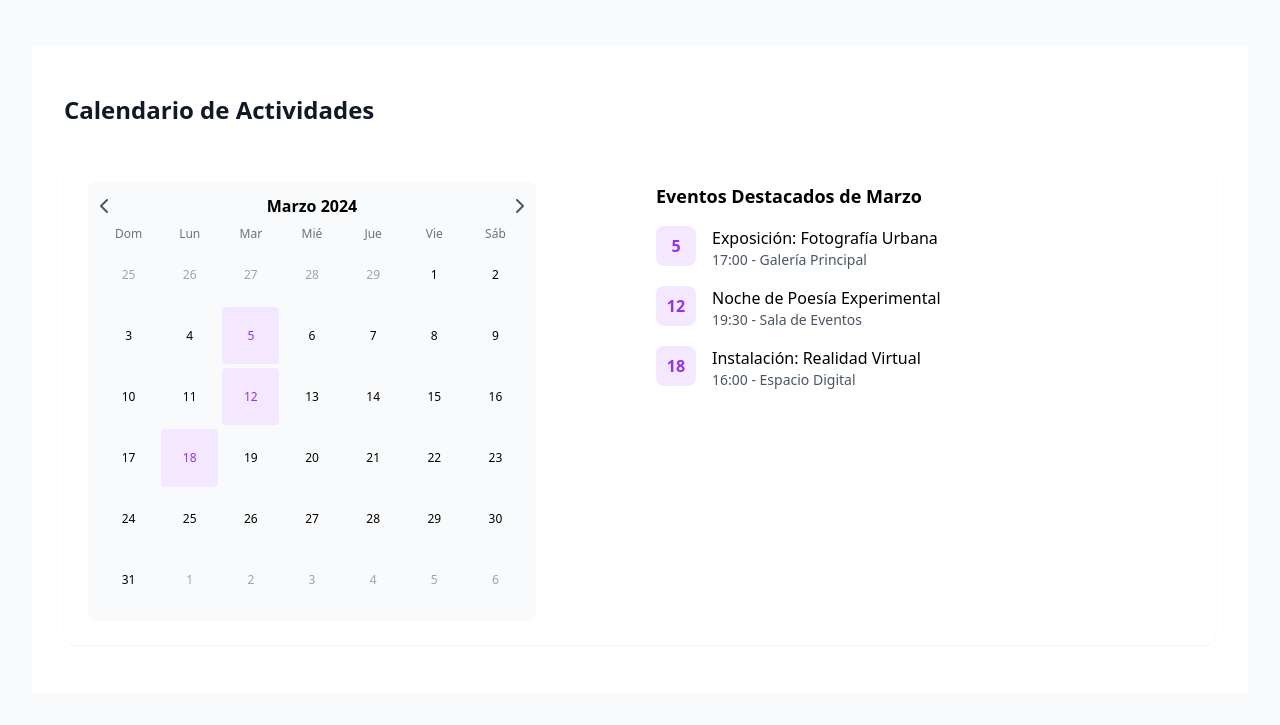
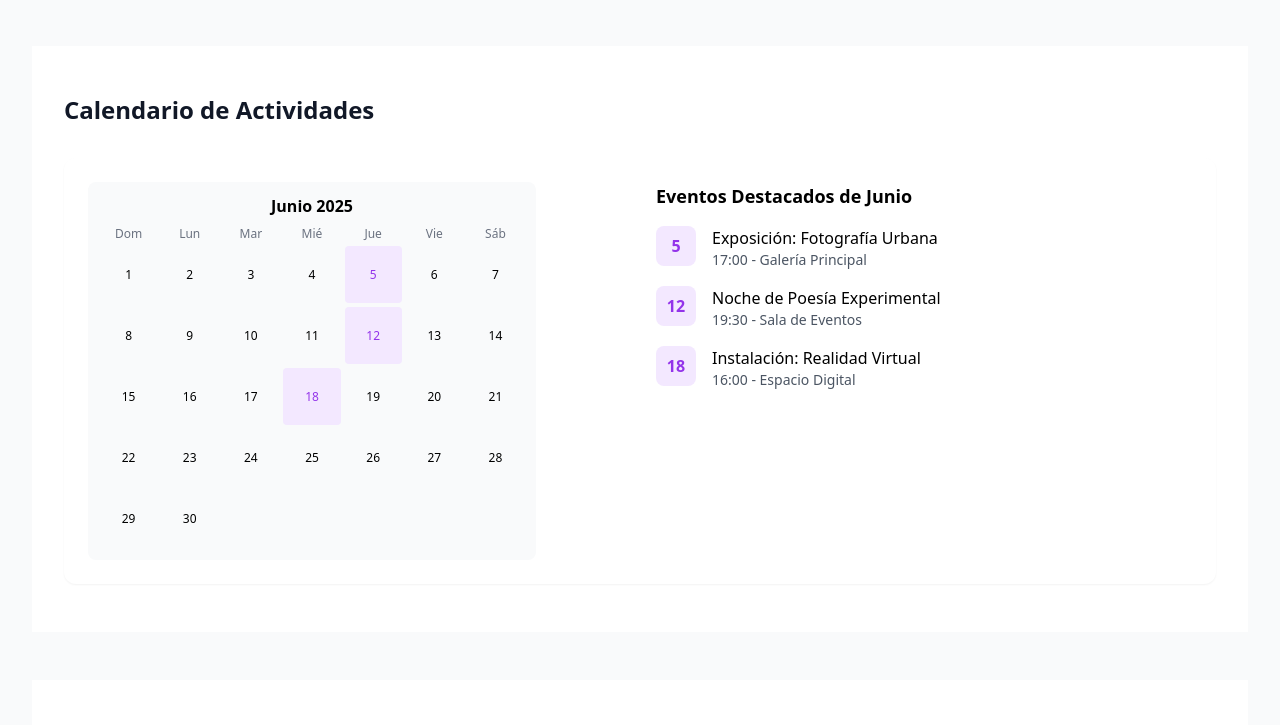
Before and after one commit to bialotomas/grupo12-proyectofinal, a plain HTML site: page eventos.html in a window 1280 px wide. Shown: the part 67-792 px from the top of the page. Drawn offline with nearby package versions, Linux system fonts and the light colour scheme.

Commit message:
Update eventos.html

```diff
--- a/eventos.html
+++ b/eventos.html
@@ -70,19 +70,15 @@
       <!-- Calendar Section -->
       <section class="py-12 bg-white mb-12">
         <div class="max-w-7xl mx-auto px-4 sm:px-6 lg:px-8">
-                <h2 class="text-2xl font-bold text-gray-900 mb-8">Calendario de Actividades</h2>
+          <h2 class="text-2xl font-bold text-gray-900 mb-8">
+            Calendario de Actividades
+          </h2>
           <div class="bg-white rounded-xl shadow-sm p-6">
             <div class="grid md:grid-cols-2 gap-8">
               <!-- Calendar -->
               <div class="bg-gray-50 rounded-lg p-3 max-w-md">
-                            <div class="flex justify-between items-center mb-2">
-                                <button class="text-gray-600 hover:text-purple-600">
-                                    <i class="fas fa-chevron-left"></i>
-                                </button>
-                                <h3 class="text-base font-semibold">Marzo 2024</h3>
-                                <button class="text-gray-600 hover:text-purple-600">
-                                    <i class="fas fa-chevron-right"></i>
-                                </button>
+                <div class="text-center mb-2">
+                  <h3 class="text-base font-semibold">Junio 2025</h3>
                 </div>
                 <div class="grid grid-cols-7 gap-1 text-center mb-1">
                   <div class="text-xs font-medium text-gray-500">Dom</div>
@@ -94,89 +90,212 @@
                   <div class="text-xs font-medium text-gray-500">Sáb</div>
                 </div>
                 <div class="grid grid-cols-7 gap-1">
-                                <!-- Días del mes -->
-                                <div class="aspect-square flex items-center justify-center text-xs text-gray-400">25</div>
-                                <div class="aspect-square flex items-center justify-center text-xs text-gray-400">26</div>
-                                <div class="aspect-square flex items-center justify-center text-xs text-gray-400">27</div>
-                                <div class="aspect-square flex items-center justify-center text-xs text-gray-400">28</div>
-                                <div class="aspect-square flex items-center justify-center text-xs text-gray-400">29</div>
-                                <div class="aspect-square flex items-center justify-center text-xs">1</div>
-                                <div class="aspect-square flex items-center justify-center text-xs">2</div>
+                  <!-- Semana 1 -->
+                  <div
+                    class="aspect-square flex items-center justify-center text-xs"
+                  >
+                    1
+                  </div>
+                  <div
+                    class="aspect-square flex items-center justify-center text-xs"
+                  >
+                    2
+                  </div>
+                  <div
+                    class="aspect-square flex items-center justify-center text-xs"
+                  >
+                    3
+                  </div>
+                  <div
+                    class="aspect-square flex items-center justify-center text-xs"
+                  >
+                    4
+                  </div>
+                  <div
+                    class="aspect-square flex items-center justify-center text-xs bg-purple-100 text-purple-600 rounded"
+                  >
+                    5
+                  </div>
+                  <div
+                    class="aspect-square flex items-center justify-center text-xs"
+                  >
+                    6
+                  </div>
+                  <div
+                    class="aspect-square flex items-center justify-center text-xs"
+                  >
+                    7
+                  </div>
                   <!-- Semana 2 -->
-                                <div class="aspect-square flex items-center justify-center text-xs">3</div>
-                                <div class="aspect-square flex items-center justify-center text-xs">4</div>
-                                <div class="aspect-square flex items-center justify-center text-xs bg-purple-100 text-purple-600 rounded">5</div>
-                                <div class="aspect-square flex items-center justify-center text-xs">6</div>
-                                <div class="aspect-square flex items-center justify-center text-xs">7</div>
-                                <div class="aspect-square flex items-center justify-center text-xs">8</div>
-                                <div class="aspect-square flex items-center justify-center text-xs">9</div>
+                  <div
+                    class="aspect-square flex items-center justify-center text-xs"
+                  >
+                    8
+                  </div>
+                  <div
+                    class="aspect-square flex items-center justify-center text-xs"
+                  >
+                    9
+                  </div>
+                  <div
+                    class="aspect-square flex items-center justify-center text-xs"
+                  >
+                    10
+                  </div>
+                  <div
+                    class="aspect-square flex items-center justify-center text-xs"
+                  >
+                    11
+                  </div>
+                  <div
+                    class="aspect-square flex items-center justify-center text-xs bg-purple-100 text-purple-600 rounded"
+                  >
+                    12
+                  </div>
+                  <div
+                    class="aspect-square flex items-center justify-center text-xs"
+                  >
+                    13
+                  </div>
+                  <div
+                    class="aspect-square flex items-center justify-center text-xs"
+                  >
+                    14
+                  </div>
                   <!-- Semana 3 -->
-                                <div class="aspect-square flex items-center justify-center text-xs">10</div>
-                                <div class="aspect-square flex items-center justify-center text-xs">11</div>
-                                <div class="aspect-square flex items-center justify-center text-xs bg-purple-100 text-purple-600 rounded">12</div>
-                                <div class="aspect-square flex items-center justify-center text-xs">13</div>
-                                <div class="aspect-square flex items-center justify-center text-xs">14</div>
-                                <div class="aspect-square flex items-center justify-center text-xs">15</div>
-                                <div class="aspect-square flex items-center justify-center text-xs">16</div>
+                  <div
+                    class="aspect-square flex items-center justify-center text-xs"
+                  >
+                    15
+                  </div>
+                  <div
+                    class="aspect-square flex items-center justify-center text-xs"
+                  >
+                    16
+                  </div>
+                  <div
+                    class="aspect-square flex items-center justify-center text-xs"
+                  >
+                    17
+                  </div>
+                  <div
+                    class="aspect-square flex items-center justify-center text-xs bg-purple-100 text-purple-600 rounded"
+                  >
+                    18
+                  </div>
+                  <div
+                    class="aspect-square flex items-center justify-center text-xs"
+                  >
+                    19
+                  </div>
+                  <div
+                    class="aspect-square flex items-center justify-center text-xs"
+                  >
+                    20
+                  </div>
+                  <div
+                    class="aspect-square flex items-center justify-center text-xs"
+                  >
+                    21
+                  </div>
                   <!-- Semana 4 -->
-                                <div class="aspect-square flex items-center justify-center text-xs">17</div>
-                                <div class="aspect-square flex items-center justify-center text-xs bg-purple-100 text-purple-600 rounded">18</div>
-                                <div class="aspect-square flex items-center justify-center text-xs">19</div>
-                                <div class="aspect-square flex items-center justify-center text-xs">20</div>
-                                <div class="aspect-square flex items-center justify-center text-xs">21</div>
-                                <div class="aspect-square flex items-center justify-center text-xs">22</div>
-                                <div class="aspect-square flex items-center justify-center text-xs">23</div>
+                  <div
+                    class="aspect-square flex items-center justify-center text-xs"
+                  >
+                    22
+                  </div>
+                  <div
+                    class="aspect-square flex items-center justify-center text-xs"
+                  >
+                    23
+                  </div>
+                  <div
+                    class="aspect-square flex items-center justify-center text-xs"
+                  >
+                    24
+                  </div>
+                  <div
+                    class="aspect-square flex items-center justify-center text-xs"
+                  >
+                    25
+                  </div>
+                  <div
+                    class="aspect-square flex items-center justify-center text-xs"
+                  >
+                    26
+                  </div>
+                  <div
+                    class="aspect-square flex items-center justify-center text-xs"
+                  >
+                    27
+                  </div>
+                  <div
+                    class="aspect-square flex items-center justify-center text-xs"
+                  >
+                    28
+                  </div>
                   <!-- Semana 5 -->
-                                <div class="aspect-square flex items-center justify-center text-xs">24</div>
-                                <div class="aspect-square flex items-center justify-center text-xs">25</div>
-                                <div class="aspect-square flex items-center justify-center text-xs">26</div>
-                                <div class="aspect-square flex items-center justify-center text-xs">27</div>
-                                <div class="aspect-square flex items-center justify-center text-xs">28</div>
-                                <div class="aspect-square flex items-center justify-center text-xs">29</div>
-                                <div class="aspect-square flex items-center justify-center text-xs">30</div>
-                                <!-- Semana 6 -->
-                                <div class="aspect-square flex items-center justify-center text-xs">31</div>
-                                <div class="aspect-square flex items-center justify-center text-xs text-gray-400">1</div>
-                                <div class="aspect-square flex items-center justify-center text-xs text-gray-400">2</div>
-                                <div class="aspect-square flex items-center justify-center text-xs text-gray-400">3</div>
-                                <div class="aspect-square flex items-center justify-center text-xs text-gray-400">4</div>
-                                <div class="aspect-square flex items-center justify-center text-xs text-gray-400">5</div>
-                                <div class="aspect-square flex items-center justify-center text-xs text-gray-400">6</div>
+                  <div
+                    class="aspect-square flex items-center justify-center text-xs"
+                  >
+                    29
+                  </div>
+                  <div
+                    class="aspect-square flex items-center justify-center text-xs"
+                  >
+                    30
                   </div>
                 </div>
+              </div>
+
               <!-- Eventos del mes -->
               <div>
-                            <h3 class="text-lg font-semibold mb-4">Eventos Destacados de Marzo</h3>
+                <h3 class="text-lg font-semibold mb-4">
+                  Eventos Destacados de Junio
+                </h3>
                 <div class="space-y-4">
                   <div class="flex items-start space-x-4">
-                                    <div class="w-10 h-10 bg-purple-100 rounded-lg flex items-center justify-center text-purple-600 font-semibold">
+                    <div
+                      class="w-10 h-10 bg-purple-100 rounded-lg flex items-center justify-center text-purple-600 font-semibold"
+                    >
                       5
                     </div>
                     <div>
                       <h4 class="font-medium">Exposición: Fotografía Urbana</h4>
-                                        <p class="text-sm text-gray-600">17:00 - Galería Principal</p>
+                      <p class="text-sm text-gray-600">
+                        17:00 - Galería Principal
+                      </p>
                     </div>
                   </div>
                   <div class="flex items-start space-x-4">
-                                    <div class="w-10 h-10 bg-purple-100 rounded-lg flex items-center justify-center text-purple-600 font-semibold">
+                    <div
+                      class="w-10 h-10 bg-purple-100 rounded-lg flex items-center justify-center text-purple-600 font-semibold"
+                    >
                       12
                     </div>
                     <div>
                       <h4 class="font-medium">Noche de Poesía Experimental</h4>
-                                        <p class="text-sm text-gray-600">19:30 - Sala de Eventos</p>
+                      <p class="text-sm text-gray-600">
+                        19:30 - Sala de Eventos
+                      </p>
                     </div>
                   </div>
                   <div class="flex items-start space-x-4">
-                                    <div class="w-10 h-10 bg-purple-100 rounded-lg flex items-center justify-center text-purple-600 font-semibold">
+                    <div
+                      class="w-10 h-10 bg-purple-100 rounded-lg flex items-center justify-center text-purple-600 font-semibold"
+                    >
                       18
                     </div>
                     <div>
                       <h4 class="font-medium">Instalación: Realidad Virtual</h4>
-                                        <p class="text-sm text-gray-600">16:00 - Espacio Digital</p>
+                      <p class="text-sm text-gray-600">
+                        16:00 - Espacio Digital
+                      </p>
                     </div>
                   </div>
                 </div>
               </div>
+              <!-- Fin de eventos -->
             </div>
           </div>
         </div>
@@ -185,22 +304,33 @@
       <!-- All Events -->
       <section class="py-12 bg-white">
         <div class="max-w-7xl mx-auto px-4 sm:px-6 lg:px-8">
-                <h2 class="text-2xl font-bold text-gray-900 mb-8">Todos los Eventos</h2>
+          <h2 class="text-2xl font-bold text-gray-900 mb-8">
+            Todos los Eventos
+          </h2>
           <div class="grid md:grid-cols-2 lg:grid-cols-3 gap-6">
             <!-- Event Cards -->
-                    <div class="bg-white border border-gray-200 rounded-xl hover:shadow-lg transition-shadow duration-300 overflow-hidden">
+            <div
+              class="bg-white border border-gray-200 rounded-xl hover:shadow-lg transition-shadow duration-300 overflow-hidden"
+            >
               <div class="p-6 flex flex-col h-full">
                 <div>
                   <div class="flex justify-between items-start mb-2">
-                                    <span class="bg-gray-100 text-gray-800 px-2 py-1 rounded text-sm">Exposición</span>
+                    <span
+                      class="bg-gray-100 text-gray-800 px-2 py-1 rounded text-sm"
+                      >Exposición</span
+                    >
                     <span class="text-xl font-bold text-purple-600">$12</span>
                   </div>
-                                <h3 class="text-lg font-semibold mb-2">Exposición: Fotografía Urbana</h3>
-                                <p class="text-sm text-gray-600 mb-4">Capturando la esencia de la ciudad a través del lente</p>
+                  <h3 class="text-lg font-semibold mb-2">
+                    Exposición de Fotografía Urbana
+                  </h3>
+                  <p class="text-sm text-gray-600 mb-4">
+                    Capturando la esencia de la ciudad a través del lente
+                  </p>
                   <div class="space-y-2 text-sm text-gray-600 mb-4">
                     <div class="flex items-center">
                       <i class="fas fa-calendar mr-2"></i>
-                                        <span>5 Mar • 17:00</span>
+                      <span>5 Jun • 17:00</span>
                     </div>
                     <div class="flex items-center">
                       <i class="fas fa-users mr-2"></i>
@@ -208,25 +338,37 @@
                     </div>
                   </div>
                 </div>
-                            <a href="tickets.html?event=Exposición%20Fotografía%20Urbana&date=5%20de%20Marzo%202024%20-%2017:00&price=12" class="w-full bg-gradient-to-r from-purple-600 to-pink-600 text-white py-2 px-4 rounded-lg hover:from-purple-700 hover:to-pink-700 transition-all text-center block text-sm mt-auto">
+                <a
+                  href="tickets.html?event=Exposición%20Fotografía%20Urbana&date=5%20de%20Marzo%202024%20-%2017:00&price=12"
+                  class="w-full bg-gradient-to-r from-purple-600 to-pink-600 text-white py-2 px-4 rounded-lg hover:from-purple-700 hover:to-pink-700 transition-all text-center block text-sm mt-auto"
+                >
                   Comprar Tickets
                 </a>
               </div>
             </div>
 
-                    <div class="bg-white border border-gray-200 rounded-xl hover:shadow-lg transition-shadow duration-300 overflow-hidden">
+            <div
+              class="bg-white border border-gray-200 rounded-xl hover:shadow-lg transition-shadow duration-300 overflow-hidden"
+            >
               <div class="p-6 flex flex-col h-full">
                 <div>
                   <div class="flex justify-between items-start mb-2">
-                                    <span class="bg-gray-100 text-gray-800 px-2 py-1 rounded text-sm">Recital</span>
+                    <span
+                      class="bg-gray-100 text-gray-800 px-2 py-1 rounded text-sm"
+                      >Recital</span
+                    >
                     <span class="text-xl font-bold text-purple-600">$10</span>
                   </div>
-                                <h3 class="text-lg font-semibold mb-2">Noche de Poesía Experimental</h3>
-                                <p class="text-sm text-gray-600 mb-4">Poetas jóvenes presentan sus obras más innovadoras</p>
+                  <h3 class="text-lg font-semibold mb-2">
+                    Noche de Poesía Experimental
+                  </h3>
+                  <p class="text-sm text-gray-600 mb-4">
+                    Poetas jóvenes presentan sus obras más innovadoras
+                  </p>
                   <div class="space-y-2 text-sm text-gray-600 mb-4">
                     <div class="flex items-center">
                       <i class="fas fa-calendar mr-2"></i>
-                                        <span>12 Mar • 19:30</span>
+                      <span>12 Jun • 19:30</span>
                     </div>
                     <div class="flex items-center">
                       <i class="fas fa-users mr-2"></i>
@@ -234,25 +376,35 @@
                     </div>
                   </div>
                 </div>
-                            <a href="tickets.html?event=Noche%20de%20Poesía%20Experimental&date=12%20de%20Marzo%202024%20-%2019:30&price=10" class="w-full bg-gradient-to-r from-purple-600 to-pink-600 text-white py-2 px-4 rounded-lg hover:from-purple-700 hover:to-pink-700 transition-all text-center block text-sm mt-auto">
+                <a
+                  href="tickets.html?event=Noche%20de%20Poesía%20Experimental&date=12%20de%20Marzo%202024%20-%2019:30&price=10"
+                  class="w-full bg-gradient-to-r from-purple-600 to-pink-600 text-white py-2 px-4 rounded-lg hover:from-purple-700 hover:to-pink-700 transition-all text-center block text-sm mt-auto"
+                >
                   Comprar Tickets
                 </a>
               </div>
             </div>
 
-                    <div class="bg-white border border-gray-200 rounded-xl hover:shadow-lg transition-shadow duration-300 overflow-hidden">
+            <div
+              class="bg-white border border-gray-200 rounded-xl hover:shadow-lg transition-shadow duration-300 overflow-hidden"
+            >
               <div class="p-6 flex flex-col h-full">
                 <div>
                   <div class="flex justify-between items-start mb-2">
-                                    <span class="bg-gray-100 text-gray-800 px-2 py-1 rounded text-sm">Instalación</span>
+                    <span
+                      class="bg-gray-100 text-gray-800 px-2 py-1 rounded text-sm"
+                      >Instalación</span
+                    >
                     <span class="text-xl font-bold text-purple-600">$25</span>
                   </div>
-                                <h3 class="text-lg font-semibold mb-2">Instalación: Realidad Virtual</h3>
-                                <p class="text-sm text-gray-600 mb-4">Experimenta el arte a través de la tecnología VR</p>
+                  <h3 class="text-lg font-semibold mb-2">Realidad Virtual</h3>
+                  <p class="text-sm text-gray-600 mb-4">
+                    Experimenta el arte a través de la tecnología VR
+                  </p>
                   <div class="space-y-2 text-sm text-gray-600 mb-4">
                     <div class="flex items-center">
                       <i class="fas fa-calendar mr-2"></i>
-                                        <span>18 Mar • 16:00</span>
+                      <span>18 Jun • 16:00</span>
                     </div>
                     <div class="flex items-center">
                       <i class="fas fa-users mr-2"></i>
@@ -260,7 +412,10 @@
                     </div>
                   </div>
                 </div>
-                            <a href="tickets.html?event=Instalación%20Realidad%20Virtual&date=18%20de%20Marzo%202024%20-%2016:00&price=25" class="w-full bg-gradient-to-r from-purple-600 to-pink-600 text-white py-2 px-4 rounded-lg hover:from-purple-700 hover:to-pink-700 transition-all text-center block text-sm mt-auto">
+                <a
+                  href="tickets.html?event=Instalación%20Realidad%20Virtual&date=18%20de%20Marzo%202024%20-%2016:00&price=25"
+                  class="w-full bg-gradient-to-r from-purple-600 to-pink-600 text-white py-2 px-4 rounded-lg hover:from-purple-700 hover:to-pink-700 transition-all text-center block text-sm mt-auto"
+                >
                   Comprar Tickets
                 </a>
               </div>
@@ -270,22 +425,31 @@
       </section>
 
       <!-- Newsletter -->
-        <section class="py-16 bg-gradient-to-r from-purple-600 to-pink-600 text-white">
+      <section
+        class="py-16 bg-gradient-to-r from-purple-600 to-pink-600 text-white"
+      >
         <div class="max-w-4xl mx-auto text-center px-4 sm:px-6 lg:px-8">
           <h2 class="text-3xl font-bold mb-4">No Te Pierdas Ningún Evento</h2>
           <p class="text-xl text-purple-100 mb-8">
-                    Suscríbete a nuestro newsletter y recibe notificaciones de nuevos eventos y promociones especiales
+            Suscríbete a nuestro newsletter y recibe notificaciones de nuevos
+            eventos y promociones especiales
           </p>
           <div class="flex flex-col sm:flex-row gap-4 max-w-md mx-auto">
-                    <input type="email" placeholder="Tu email" class="flex-1 px-4 py-3 rounded-lg bg-white/10 border border-white/20 text-white placeholder-white/70 focus:ring-2 focus:ring-white focus:border-transparent">
-                    <button class="bg-white text-purple-600 hover:bg-gray-100 px-6 py-3 rounded-lg font-medium transition-colors">
+            <input
+              type="email"
+              placeholder="Tu email"
+              class="flex-1 px-4 py-3 rounded-lg bg-white/10 border border-white/20 text-white placeholder-white/70 focus:ring-2 focus:ring-white focus:border-transparent"
+            />
+            <button
+              class="bg-white text-purple-600 hover:bg-gray-100 px-6 py-3 rounded-lg font-medium transition-colors"
+            >
               Suscribirse
             </button>
           </div>
         </div>
       </section>
+    </main>
 
-    </main>
 
     <!-- Footer -->
     <footer class="bg-gray-900 text-white py-12">
```
Lines whose indentation alone changed are shown as unchanged.
